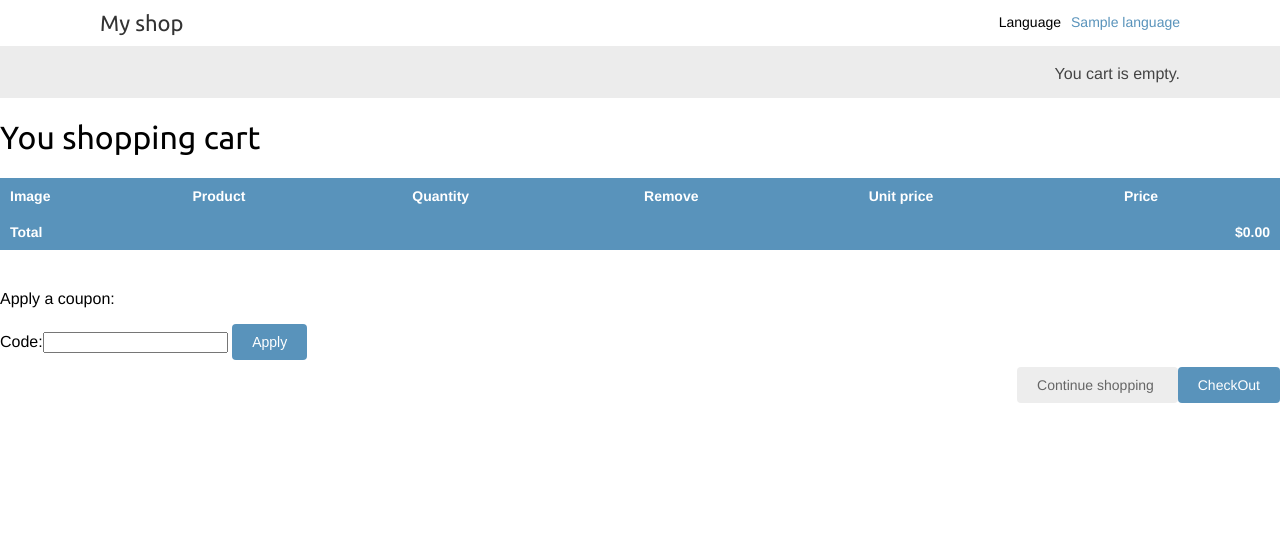
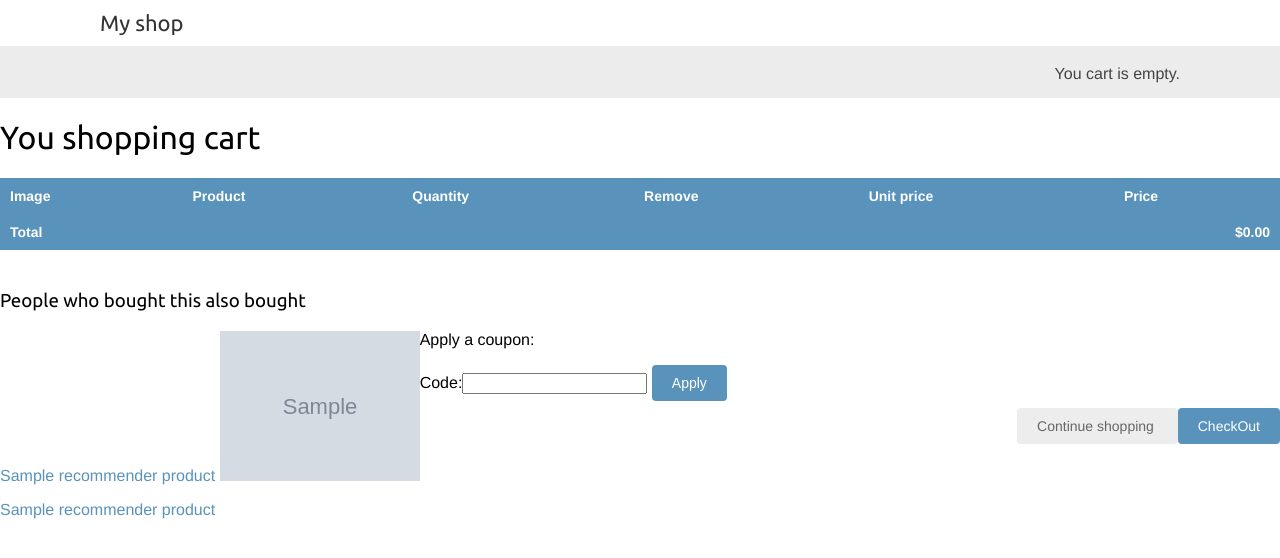
Before and after one commit to tuliman/shop, a Django app: template cart/templates/cart/cart_detail.html in a window 1280 px wide. Shown: the top 558 px of the page. Run offline with Django 3.2, Linux system fonts and the light colour scheme; tables that the repository leaves empty hold one stand-in row (values such as "Sample post"); the template is opened without the code that fills it: values that come from a table or form of the project are taken from there, most other values are stand-ins (such as "Sample title", 1, 10 or a date in 2020); grey boxes marked "Sample" are stand-in pictures; parts of the project's set-up code (start-up, migrations or seed data) failed here and were passed over.

Commit message:
Commit complete version

```diff
--- a/cart/templates/cart/cart_detail.html
+++ b/cart/templates/cart/cart_detail.html
@@ -1,4 +1,5 @@
 {% extends 'base.html' %}
+{% load i18n %}
 {% load static %}
 {% block title %} Your shopping cart {% endblock %}
 
@@ -59,6 +60,18 @@
     </tr>
     </tbody>
     </table>
+    {% if recommender_product %}
+        <div class="recommendations">
+            <h3>{% trans 'People who bought this also bought' %}</h3>
+            {% for p in recommender_product %}
+                <div class="item">
+                    <a href="{{ p.get_absolute_url }}">{{ p.name }}
+                        <img src="{% if p.image %}{{ p.image.url }} {% else %} {% static 'img/no_image.png' %}{% endif %}"></a>
+                    <p><a href="{{ p.get_absolute_url }}">{{ p.name }}</a></p>
+                </div>
+            {% endfor %}
+        </div>
+    {% endif %}
     <p>Apply a coupon:</p>
     <form action="{% url 'coupons:apply'  %}" method="post">
     {{ coupon_apply_form }}
--- a/templates/base.html
+++ b/templates/base.html
@@ -13,20 +13,7 @@
 <div id="header">
     <a href="/" class="logo">{% trans "My shop" %}</a>
 
-    <div class="languages">
-        <p>{% trans 'Language' %}</p>
-        <ul class="languages">
-            {% for language in languages %}
-                <li>
-                <a href="/{{ language.code }}/"
-                    {% if language.code == LANGUAGE_CODE %}
-                    {% endif %} class="selector" >
-                    {{ language.name_local }}
-                </a>
-                </li>
-            {% endfor %}
-        </ul>
-    </div>
+
 </div>
 <div id="subheader">
     <div class="cart">
```
Also changed, not shown: cart/views.py (+6 -1 lines), shop/recomender.py (+8 -8 lines), shop/templates/shop/product/detail.html (+12 -0 lines), shop/views.py (+7 -2 lines).
